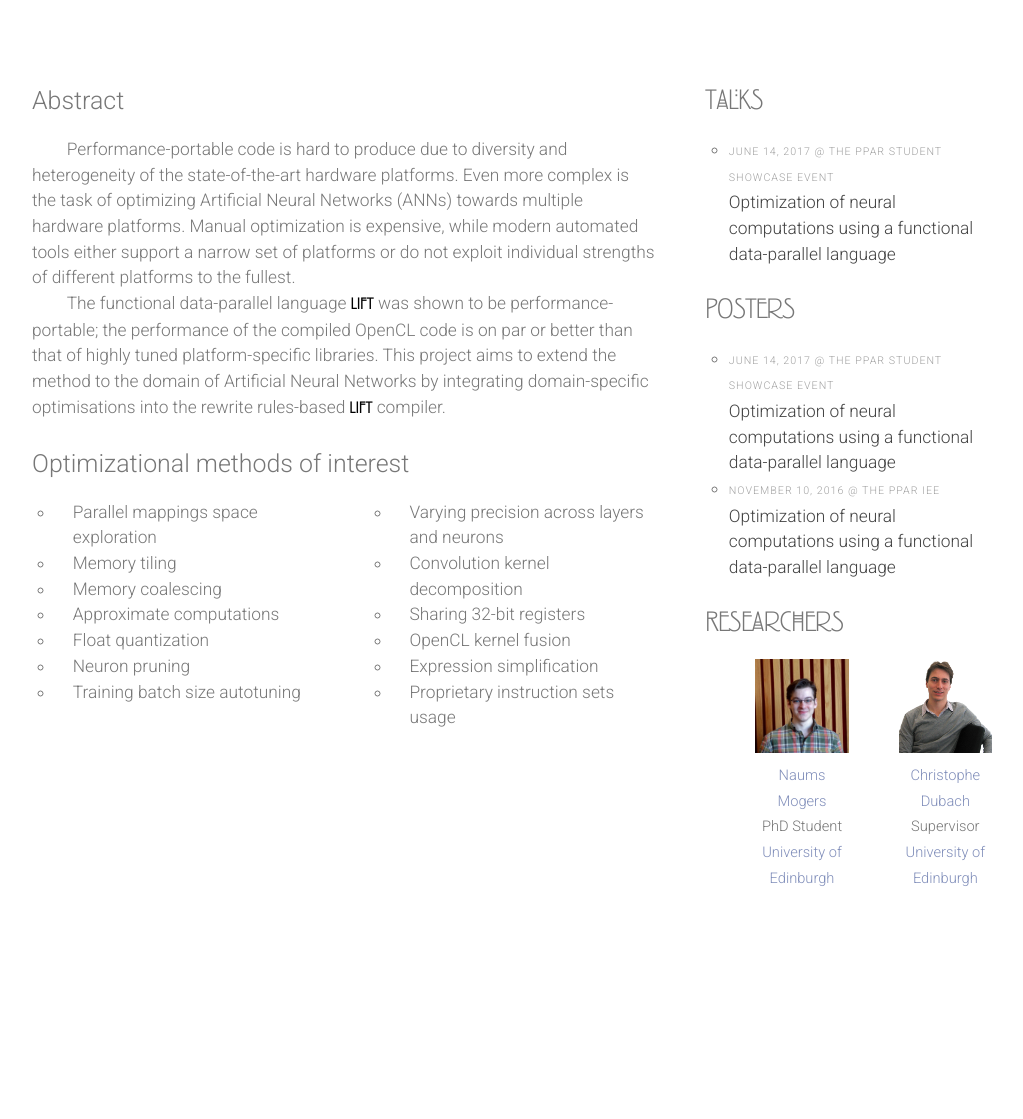
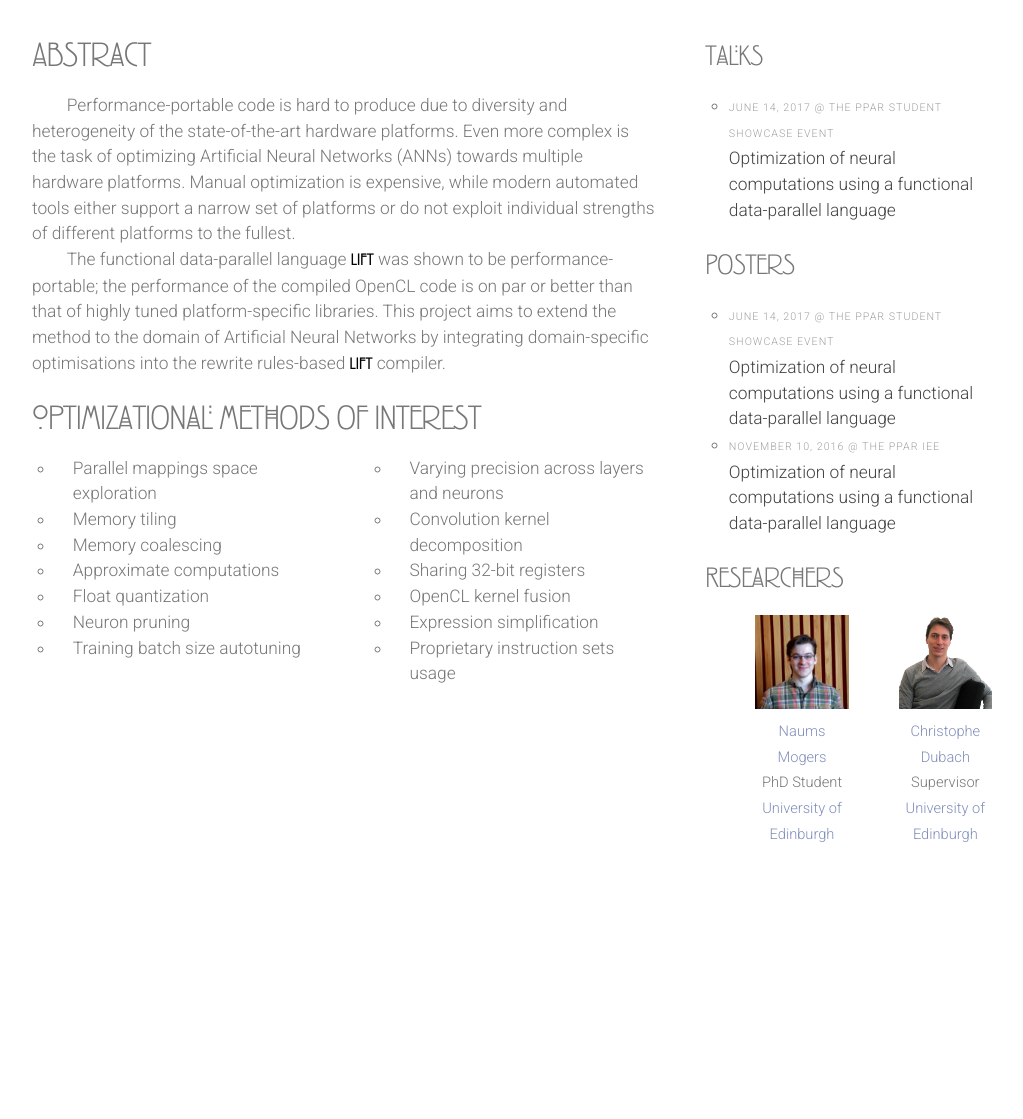
Before and after one commit to lift-project/lift-project.github.io, a Jekyll site: the page built from ml.html, in a window 1280 px wide. Shown: the part 378-1497 px from the top of the page, without its empty margins (128-1151 px from the left). Built offline with Jekyll 4.4.1, drawn with Linux system fonts in a browser that asks for light colours; nearby versions of some CDN libraries; after the commit the page ends 1409 px from its top, so only the background shows below that.

Commit message:
Offset tweaks. ML page: added fancy font to the headers

```diff
--- a/css/style-desktop.css
+++ b/css/style-desktop.css
@@ -52,7 +52,7 @@
 
 	#main
 	{
-		padding: 6em 0em;
+		padding: 3em 0em;
 	}
 
 	.homepage #content header h2
--- a/css/style.css
+++ b/css/style.css
@@ -182,6 +182,10 @@
 
         .row {
             margin-bottom: 25px;
+        }
+        section header h2
+        {
+            font-size: 2.4em;
         }
 
     /* Images */
--- a/ml.html
+++ b/ml.html
@@ -12,7 +12,7 @@ layout: project_page
             <div id="content" class="8u skel-cell-important">
                 <section>
                     <header>
-                        <span class="byline">Abstract</span>
+                        <h2>Abstract</h2>
                     </header>
                     <p>Performance-portable code is hard to produce due to diversity and
                         heterogeneity of the state-of-the-art hardware platforms. Even more
@@ -27,9 +27,10 @@ layout: project_page
                         domain of Artificial Neural Networks by integrating domain-specific optimisations
                         into the rewrite rules-based <span class="lift-bold">Lift</span> compiler.</p>
                 </section>
+                <section>
                     <div class="row">
                         <header>
-                        <span class="byline">Optimizational methods of interest</span>
+                            <h2>Optimizational methods of interest</h2>
                         </header>
                         <div class="6u">
                             <ul>
@@ -53,6 +54,7 @@ layout: project_page
                             </ul>
                         </div>
                     </div>
+                </section>
             </div>
 
             <!-- Sidebar -->
```
Lines whose indentation alone changed are shown as unchanged.
